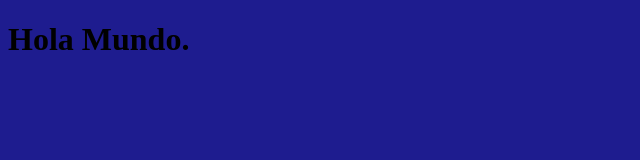
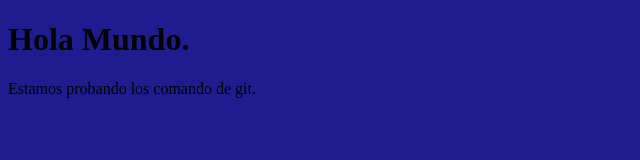
Before and after one commit to alejosito1/Proyecto-secreto-web, a plain HTML site: page index.html in a window 1280 px wide. Shown: the whole page, without its empty margins (0-640 px from the left). Drawn offline with Linux system fonts and the light colour scheme.

Commit message:
Se agrego un parrafo al html

```diff
--- a/index.html
+++ b/index.html
@@ -11,6 +11,10 @@
     <h1>
         Hola Mundo.
     </h1>
+
+    <p>
+        Estamos probando los comando de git.
+    </p>
 </body>
 <script src="logic.js"></script>
 </html>
```
